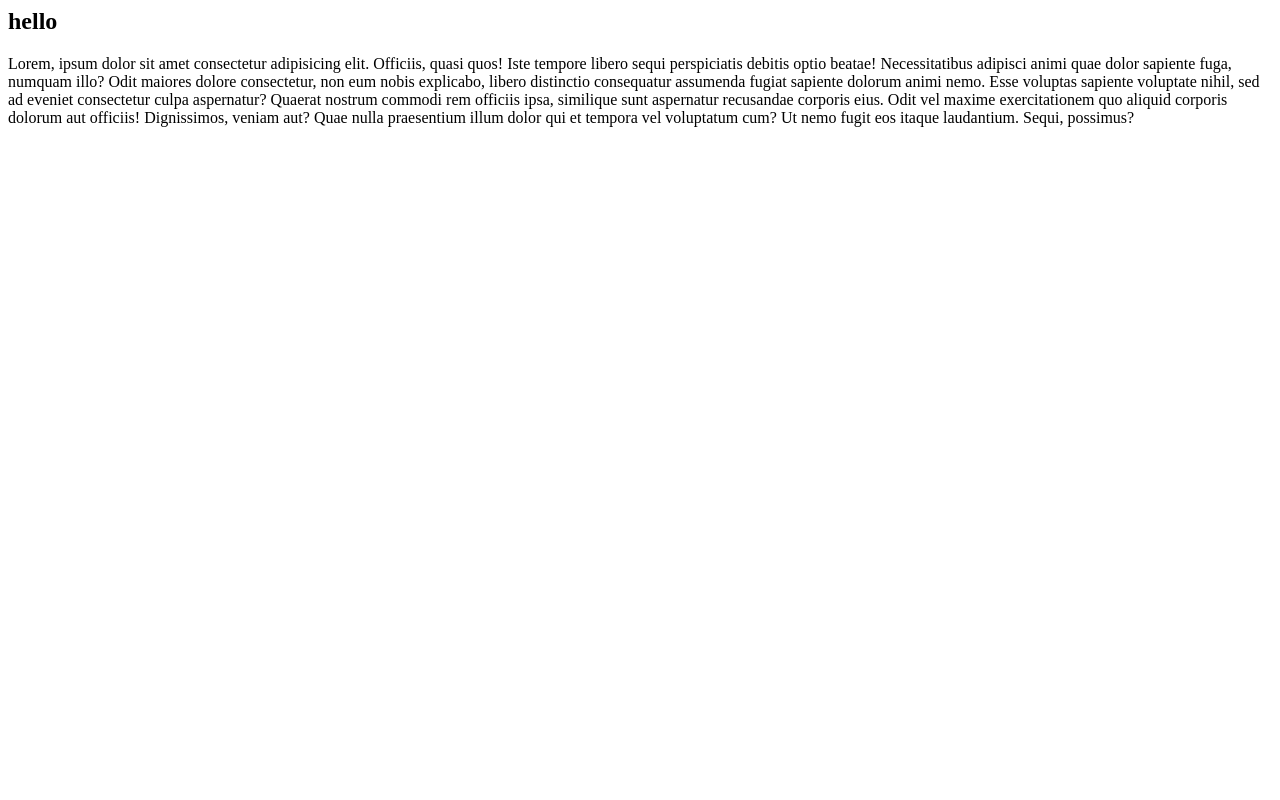
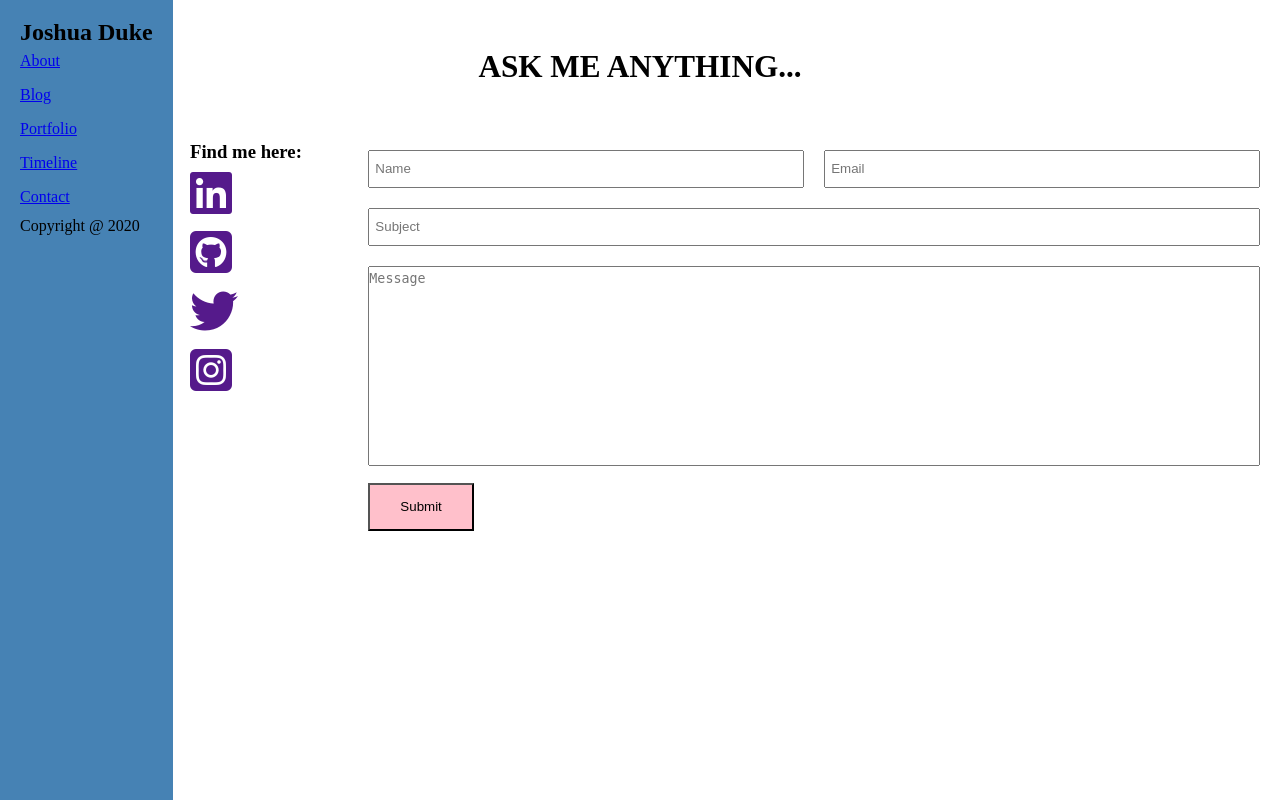
Before and after one commit to joshuaduke/Portfolio_2020, a Node server app: page /contact in a window 1280 px wide. Run offline with Node 20, Linux system fonts and the light colour scheme; some libraries are stand-ins or nearby versions.

Commit message:
Styles for contact page , added stylesheet for navbar

```diff
--- /dev/null
+++ b/public/stylesheets/_navbar.scss
@@ -0,0 +1,40 @@
+@mixin lists {
+  ul{
+    list-style-type: none;
+
+    li{
+      padding:5px 0;
+    }
+  }
+}
+
+#container{
+  aside{
+    height: 100vh;
+    padding:20px;
+    background-color:steelblue;
+    position:fixed;
+    z-index: 1;
+    top:0;
+    left:0;
+    overflow-x: hidden;
+
+    @include lists();
+  }
+
+  #home{
+    margin-left:170px;
+    background-color:green;
+
+    header{
+      padding:20px;
+      background-color:yellow;
+      text-align:center;
+      height:45vh;
+      h1{
+        font-size:2em;
+
+      }
+    }
+  }
+}
--- a/public/stylesheets/index.css
+++ b/public/stylesheets/index.css
@@ -1,19 +1,4 @@
-* {
-  margin: 0;
-  padding: 0;
-  -webkit-box-sizing: border-box;
-          box-sizing: border-box;
-  line-height: 1.5rem;
-}
-
-.split_two_rows {
-  display: -ms-grid;
-  display: grid;
-  -ms-grid-columns: 1fr 1fr;
-      grid-template-columns: 1fr 1fr;
-}
-
-aside {
+#container aside {
   height: 100vh;
   padding: 20px;
   background-color: steelblue;
@@ -24,32 +9,64 @@ aside {
   overflow-x: hidden;
 }
 
-aside ul {
+#container aside ul {
   list-style-type: none;
 }
 
-aside ul li {
+#container aside ul li {
   padding: 5px 0;
 }
 
-#home {
+#container #home {
   margin-left: 170px;
   background-color: green;
 }
 
-#home header {
+#container #home header {
   padding: 20px;
   background-color: yellow;
   text-align: center;
   height: 45vh;
 }
 
-#home header h1 {
+#container #home header h1 {
   font-size: 2em;
+}
+
+* {
+  margin: 0;
+  padding: 0;
+  -webkit-box-sizing: border-box;
+          box-sizing: border-box;
+  line-height: 1.5rem;
+}
+
+header {
+  text-align: center;
+  height: 15vh;
+  padding: 20px;
+}
+
+.split_two_rows {
+  display: -ms-grid;
+  display: grid;
+  -ms-grid-columns: 1fr 1fr;
+      grid-template-columns: 1fr 1fr;
+}
+
+#contact_header {
+  font-size: 1.3em;
+  text-transform: uppercase;
+  margin-top: 35px;
 }
 
 #contact {
   padding: 20px;
+  margin-left: 170px;
+  display: -ms-grid;
+  display: grid;
+  -ms-grid-columns: 1fr 5fr;
+      grid-template-columns: 1fr 5fr;
 }
 
 #contact h1 {
@@ -58,8 +75,12 @@ aside ul li {
   padding: 20px;
 }
 
-#contact_form {
-  background: purple;
+#contact_sidebar ul {
+  list-style-type: none;
+}
+
+#contact_sidebar ul li {
+  padding: 5px 0;
 }
 
 #contact_form fieldset {
@@ -88,4 +109,11 @@ aside ul li {
   height: 200px;
   resize: none;
 }
+
+#contact_form #submit_btn {
+  padding: 10px 30px;
+  border-radius: 0;
+  background-color: pink;
+  cursor: pointer;
+}
 /*# sourceMappingURL=index.css.map */
--- a/public/stylesheets/index.scss
+++ b/public/stylesheets/index.scss
@@ -1,3 +1,5 @@
+@import "_navbar.scss";
+
 *{
   margin:0;
   padding:0;
@@ -5,55 +7,30 @@
   line-height:1.5rem;
 }
 
+header {
+  text-align: center;
+  height:15vh;
+  padding:20px;
+}
 
 .split_two_rows{
   display:grid;
   grid-template-columns: 1fr 1fr;
 }
 
-#container{
+// ====== Contact ======
 
+#contact_header{
+  font-size:1.3em;
+  text-transform:uppercase;
+  margin-top:35px;
 }
-
-aside{
-  height: 100vh;
-  padding:20px;
-  background-color:steelblue;
-  position:fixed;
-  z-index: 1;
-  top:0;
-  left:0;
-  overflow-x: hidden;
-
-  ul{
-    list-style-type: none;
-
-    li{
-      padding:5px 0;
-    }
-  }
-}
-
-#home{
-  margin-left:170px;
-  background-color:green;
-
-  header{
-    padding:20px;
-    background-color:yellow;
-    text-align:center;
-    height:45vh;
-    h1{
-      font-size:2em;
-
-    }
-  }
-}
-
-// ====== Contact ======
 
 #contact{
   padding:20px;
+  margin-left:170px;
+  display: grid;
+  grid-template-columns: 1fr 5fr;
 
   h1{
     font-size:2em;
@@ -62,12 +39,12 @@ aside{
   }
 }
 
-// #socials{
-
-// }
+#contact_sidebar{
+  @include lists();
+}
 
 #contact_form{
-  background:purple;
+
 
   fieldset{
     border:none;
@@ -97,4 +74,11 @@ aside{
     resize: none;
   }
 
+  #submit_btn{
+    padding:10px 30px;
+    border-radius: 0;
+    background-color:pink;
+    cursor:pointer;
+  }
+
 }
--- a/views/contact.ejs
+++ b/views/contact.ejs
@@ -1,17 +1,25 @@
-<!-- <%- include ("../views/partials/header.ejs") %>  -->
+<%- include ("../views/partials/header.ejs") %>
 
-<section id="contact_sidebar">
-  <h1>hello</h1>
-  <p>Lorem, ipsum dolor sit amet consectetur adipisicing elit. Officiis, quasi quos! Iste tempore libero sequi perspiciatis debitis optio beatae! Necessitatibus adipisci animi quae dolor sapiente fuga, numquam illo? Odit maiores dolore consectetur, non eum nobis explicabo, libero distinctio consequatur assumenda fugiat sapiente dolorum animi nemo. Esse voluptas sapiente voluptate nihil, sed ad eveniet consectetur culpa aspernatur? Quaerat nostrum commodi rem officiis ipsa, similique sunt aspernatur recusandae corporis eius. Odit vel maxime exercitationem quo aliquid corporis dolorum aut officiis! Dignissimos, veniam aut? Quae nulla praesentium illum dolor qui et tempora vel voluptatum cum? Ut nemo fugit eos itaque laudantium. Sequi, possimus?</p>
-</section>
-
+<header>
+  <div id="contact_header">
+    <h1>Ask me anything...</h1>
+  </div>
+</header>
 
 <main id="contact">
+  <section id="contact_sidebar">
+    <h3>Find me here:</h3>
+    <ul>
+      <li> <a href=""><i class="fab fa-linkedin fa-3x"></i></a> </li>
+      <li> <a href=""><i class="fab fa-github-square fa-3x"></i></a> </li>
+      <li> <a href=""><i class="fab fa-twitter fa-3x"></i></a> </li>
+      <li> <a href=""><i class="fab fa-instagram-square fa-3x"></i></a> </li>
+    </ul>
 
-  <!-- <section id="contact_form">
+  </section>
+
+  <section id="contact_form">
     <div >
-      <h1>Ask me anything...</h1>
-
       <form action="" method>
 
         <fieldset>
@@ -27,20 +35,14 @@
         </fieldset>
 
         <fieldset>
-          <textarea name="" id="" placeholder="message">
-
-          </textarea>
+          <textarea placeholder="Message"></textarea>
         </fieldset>
-        <input type="submit">
+        <button id="submit_btn">Submit</button>
       </form>
     </div>
-  </section> -->
-
+  </section>
 
 </main>
 
 
-
-
-
 <%- include ("../views/partials/footer.ejs") %>
--- a/views/partials/header.ejs
+++ b/views/partials/header.ejs
@@ -5,6 +5,10 @@
   <meta name="viewport" content="width=device-width, initial-scale=1.0">
   <title>Joshua Duke | FE Developer</title>
 
+  <!-- Font Awesome cdn -->
+  <script src="https://kit.fontawesome.com/60179d3629.js"></script>
+
+  <!-- Styles  -->
   <link rel="stylesheet" href="/stylesheets/index.css">
 </head>
 <body>
```
Also changed, not shown: 1 other file.
